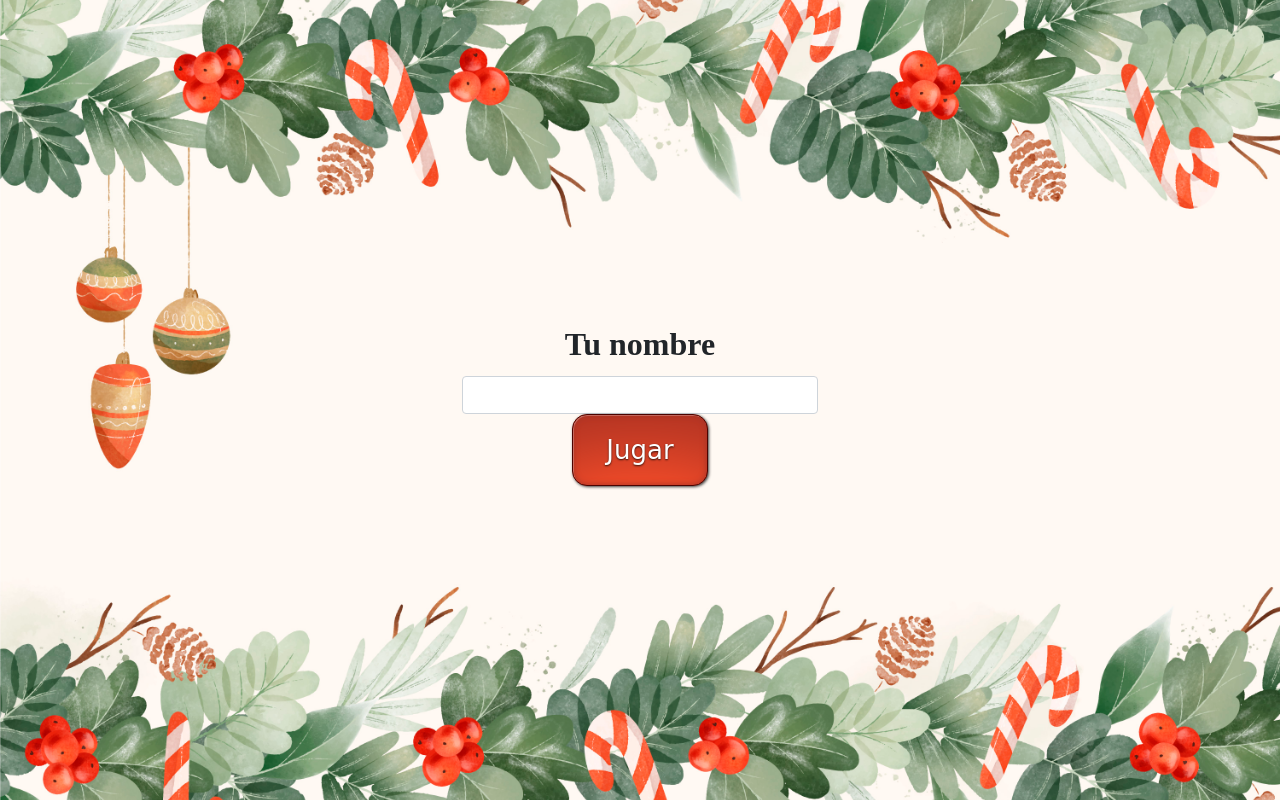
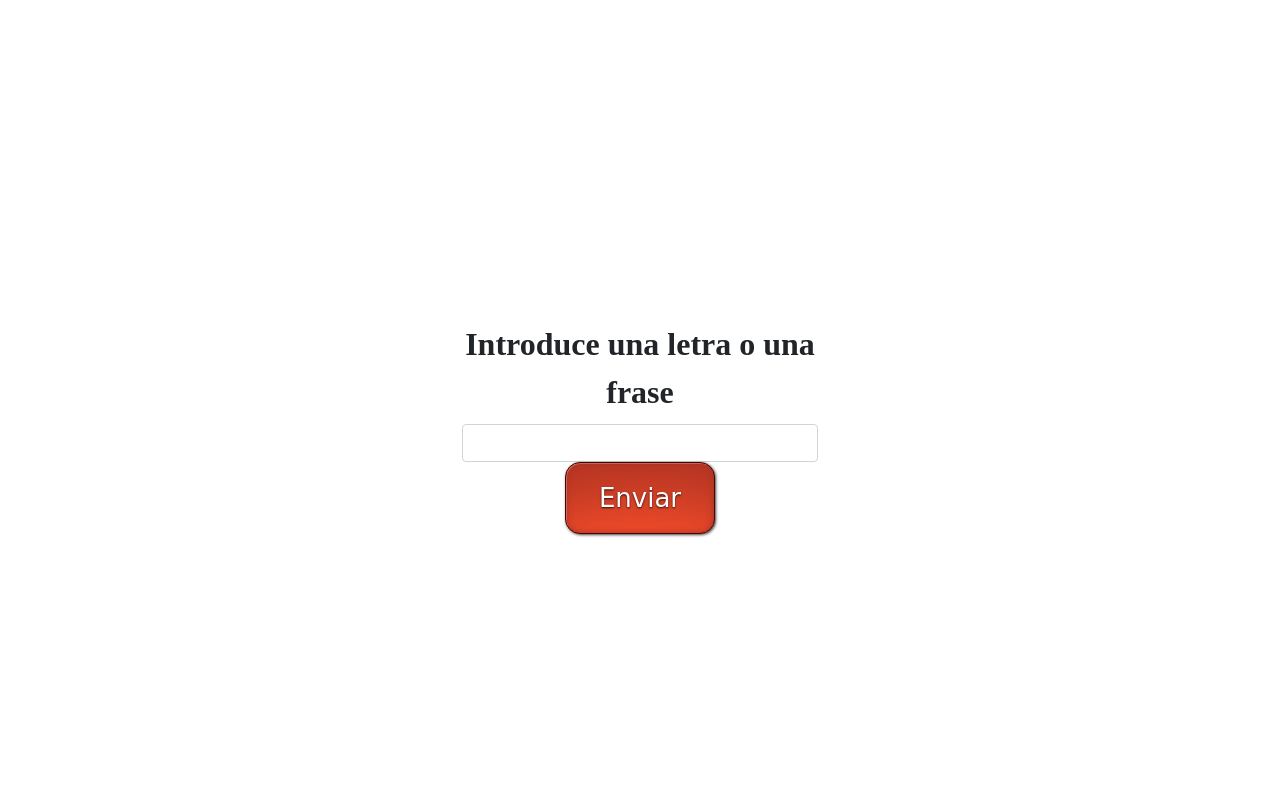
Before and after one commit to SrGuille/Servidor-de-juegos, a Django app: page /servidor/hangman_client/ in a window 1280 px wide. Run offline with Django 4.2, Linux system fonts and the light colour scheme; some libraries are stand-ins or nearby versions; grey boxes are pictures that could not be loaded.

Commit message:
Peuqeño arreglo

```diff
--- a/servidor/templates/hangman_client.html
+++ b/servidor/templates/hangman_client.html
@@ -13,14 +13,14 @@
     <!--Libreria animaciones-->
     <link rel="stylesheet" href="https://cdnjs.cloudflare.com/ajax/libs/animate.css/4.1.1/animate.min.css"/>
 </head>
-<body class="fondo">
+<body >
     <div class="container">
         <div class="row justify-content-center row-login" id="register_form">
             <div class="col-md-4 col-xs-12 text-center animate__animated animate__fadeIn animate__slow caja-login">
                 <form action="./register_player/" method="GET">
-                    <label class="form-label fs-2 fw-bold nombre" for="name">Tu nombre</label>
-                    <input class="form-control" type="text" id="name" name="name" required>
-                    <input class="button-juego" onclick="register_name()" type="submit" value="Jugar">
+                    <label class="form-label fs-2 fw-bold nombre" for="name">Introduce una letra o una frase</label>
+                    <input class="form-control" type="text" id="respuesta" name="respuesta" required>
+                    <input class="button-juego" onclick="register_name()" type="submit" value="Enviar">
                 </form>
             </div>
         </div>
```
